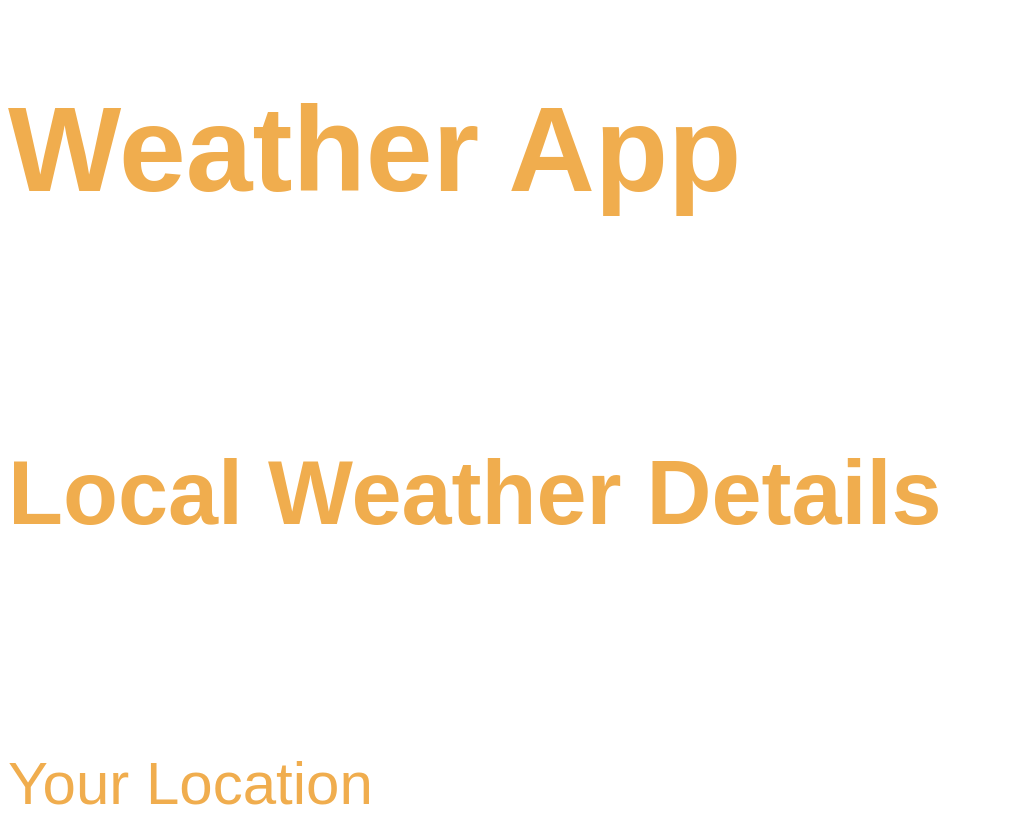
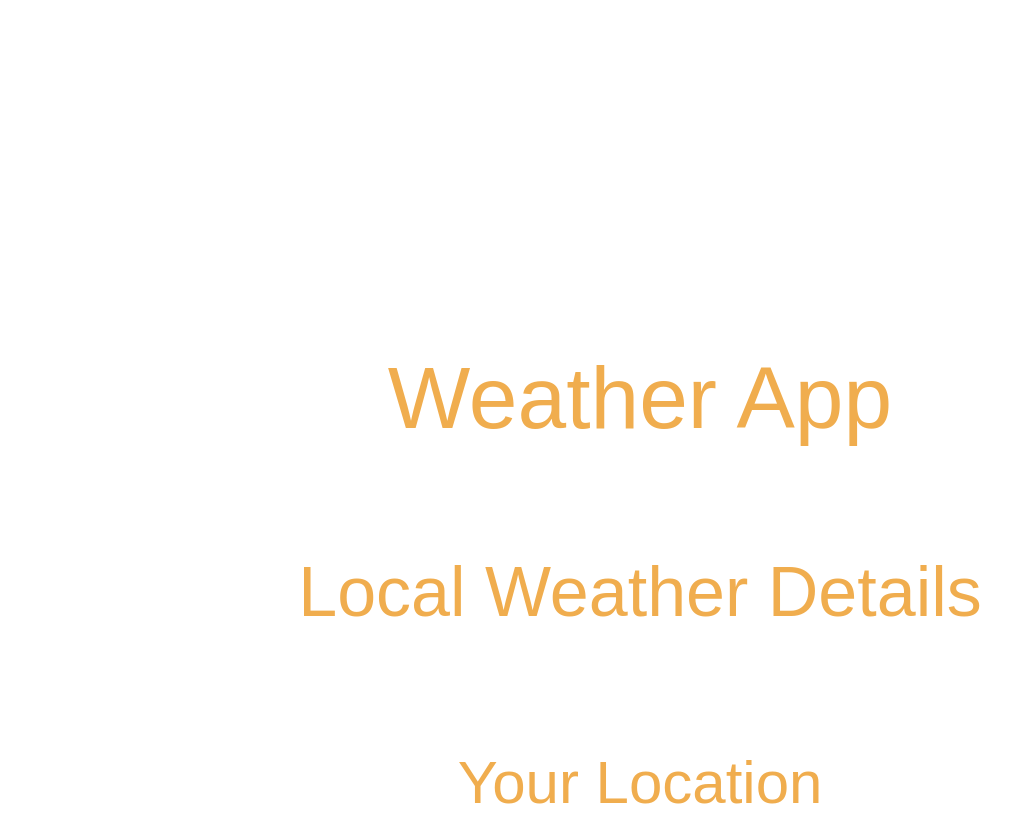
Before and after one commit to PaulNewman-M/Weather-App, a plain HTML site: page index.html in a window 1280 px wide. Shown: the top 820 px of the page, without its empty margins (0-1035 px from the left). Drawn offline with nearby package versions, Linux system fonts and the light colour scheme.

Commit message:
import only for .html link tags

```diff
--- a/index.html
+++ b/index.html
@@ -4,11 +4,11 @@
   <meta charset="UTF-8">
   <title>Weather APP</title>
 
-  <link rel="import"  href='bootstrap/css/bootstrap.min.css'>
-<link rel='import' async href='https://maxcdn.bootstrapcdn.com/font-awesome/4.4.0/css/font-awesome.min.css'>
+  <link rel="stylesheet" type="text/css" href='bootstrap/css/bootstrap.min.css'>
+<link rel="stylesheet" type="text/css" async href='https://maxcdn.bootstrapcdn.com/font-awesome/4.4.0/css/font-awesome.min.css'>
 
 
-<style type="text/css">
+<style >
   body,html{
  font-size:35px;
  min-height:100%;
```
